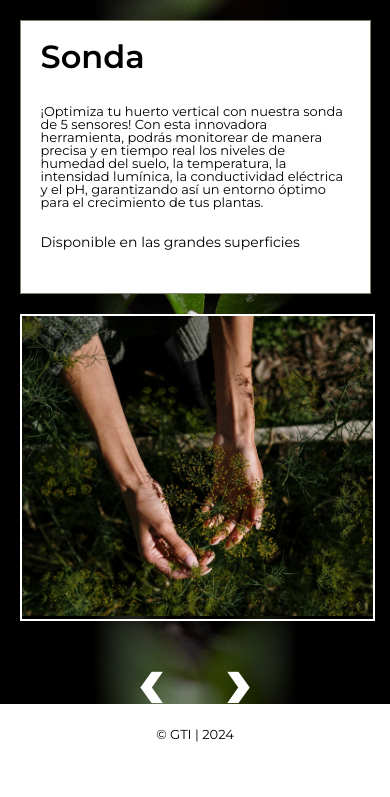
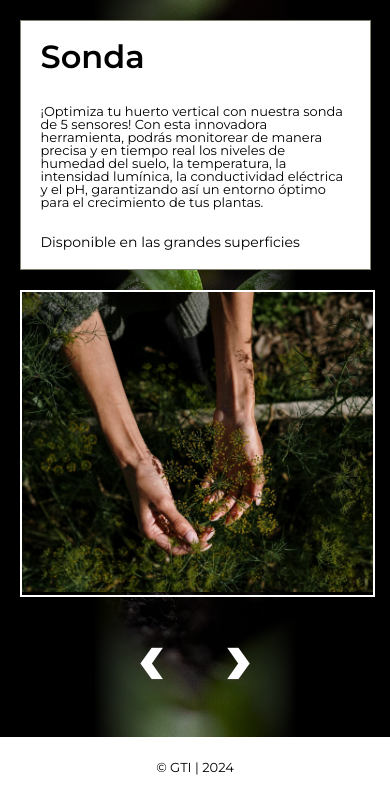
Before and after one commit to JosueBellota/GTI_Huertos_Verticales, a PHP site: page /producto.php in a window 390 px wide. Shown: the part 80-877 px from the top of the page. Before the commit the page ends 822 px from the top, so only its background shows below. Run offline with PHP 8.4, Linux system fonts and the light colour scheme.

Commit message:
Producto and Landing Page Fix
800px height screen not showing correctly is now fix with a media query

```diff
--- a/cliente/css/landing.css
+++ b/cliente/css/landing.css
@@ -36,7 +36,7 @@
 .content-container {
     width: 80%;
     position: absolute;
-    bottom: 5%;
+    bottom: 30%;
     left: 10%;
     padding: 20px;
     border-radius: 10px;
--- a/css/landing.css
+++ b/css/landing.css
@@ -17,7 +17,7 @@
 .content-container {
     width: 80%;
     position: absolute;
-    bottom: 5%;
+    bottom: 30%;
     left: 10%;
     padding: 20px;
     border-radius: 10px;
@@ -39,6 +39,20 @@
     margin-bottom: 20px;
     width: 30%;
 }
+
+
+@media (max-height: 800px) {
+
+    .content-container {
+        width: 80%;
+        position: absolute;
+        bottom: 30%;
+        left: 10%;
+        padding: 20px;
+        border-radius: 10px;
+
+    }
+  }
 
 @media (max-width: 1220px) {
 
@@ -90,3 +104,11 @@
         border-radius: 10px;
     }
 }
+
+
+@media (max-width: 400px) {
+    .content-container {
+
+        padding: 0;
+    }
+}
--- a/css/menufooter.css
+++ b/css/menufooter.css
@@ -103,15 +103,14 @@
   position: relative;
   height: 60px;
   width: 100%;
-  position: relative;
   background-color: #ffffff;
   text-align: center;
 
 }
 
 .copyright {
-line-height: 60px;
-margin: 0 auto;
+  line-height: 60px;
+  margin: 0 auto;
 }
 
 /* --------------------------------- */
--- a/css/nosotros.css
+++ b/css/nosotros.css
@@ -3,18 +3,20 @@
 /* ---------------------------------- */
 
 #nosotros{
-    padding: 50px 0;
+    height: calc(100vh - 180px);
+    background-color: red;
 }
 
 #nosotros-title{
+
     text-align: center;
-    margin-bottom: 50px;
+    margin: 40px 0;
+    color: var(--white);
 }
 
 .about-us-container {
 
     width: 90%;
-    height: fit-content;
     display: flex;
     justify-content: space-around;
     align-items: center;
@@ -23,9 +25,9 @@
 }
 
 .about-column {
+
     width: 30%;
-    /* min-height:75vh; */
-    height: 100%;
+    height: 400px;
     padding: 20px;
     box-sizing: border-box;
     background-color: var(--white);
--- a/css/product.css
+++ b/css/product.css
@@ -1,4 +1,3 @@
-
 /* -------------------------------------------- */
 /* ----------Estilos Pagina Producto ------------- */
 /* ---------------------------------------- */
@@ -10,9 +9,16 @@
     background: rgb(0,0,0);
     background: linear-gradient(90deg, rgba(0,0,0,1) 24%, rgba(248,248,248,0) 50%, rgba(0,0,0,1) 76%);
 
+
+    display: flex;
+    justify-content: center;
+    margin: 0;
+
+
 }
 
 .card-product{
+
     display: flex;
     width: 80%;
     margin: 0 auto;
@@ -61,12 +67,13 @@
 .description {
 
     width: 40%;
+
     padding: 20px;
     margin: 20px;
     box-sizing: border-box;
     border: 1px solid var(--gray);
     background-color: var(--white);
-    height: fit-content;
+    height: 400px;
 
 }
 
@@ -87,6 +94,12 @@
 /* --------------------------------- */
 /* ----------Estilos Responsive---- */
 /* ---------------------------------- */
+
+
+
+
+
+
 @media (max-width: 1115px) {
 
     .card-product{
@@ -96,11 +109,32 @@
     }
 }
 
+
+@media (max-width: 1005px) {
+
+    .description{
+
+        height: fit-content;
+
+    }
+}
+
+
+
+
+
 @media (max-width: 900px) {
+
+
+    .container-product {
+
+        height: fit-content;
+        padding-bottom: 5%;
+
+    }
 
     .card-product{
         flex-direction: column;
-        height: calc(100vh - 160px);
     }
 
     .description {
@@ -113,6 +147,7 @@
         flex: 0 0 60%;
         order: 2;
         width: 100%;
+        height: fit-content;
         padding: 0;
     }
 
@@ -123,12 +158,6 @@
     .thumbnail{
         border: 2px solid white;
     }
-
-    /* .thumbnails {
-        justify-content: flex-start;
-    }  */
-
-
 
 }
 
@@ -153,4 +182,29 @@
     }
 
 
-  }
+}
+
+@media (max-width: 600px) {
+
+    .card-product{
+        height: 100%;
+    }
+
+}
+
+  @media (max-height: 850px) {
+
+
+    .description {
+        flex: 0 0 30%;
+        width: 100%;
+        height: fit-content;
+    }
+
+    .gallery {
+        flex: 0 0 70%;
+        width: 100%;
+        height: fit-content;
+        padding: 0;
+    }
+}
```
Also changed, not shown: nosotros.php (+1 -7 lines), css/global.css (line endings or trailing spaces).
